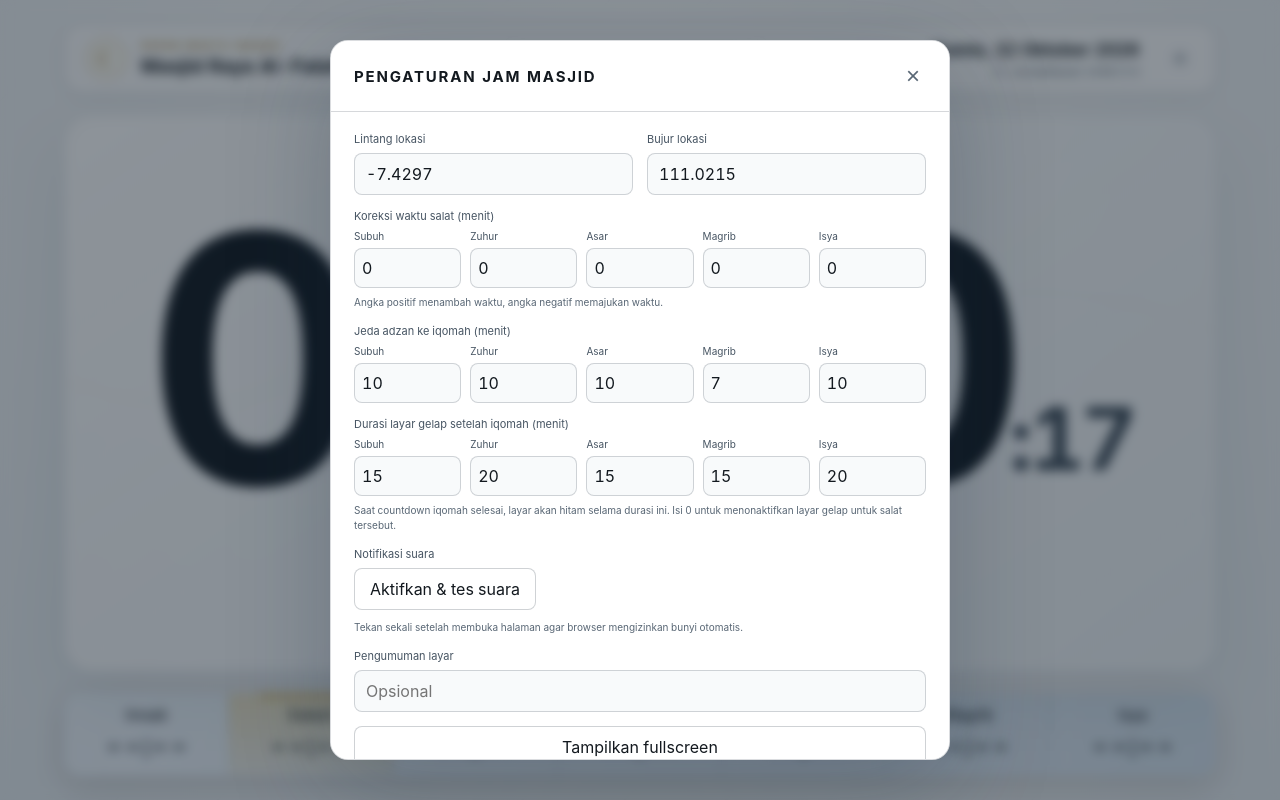
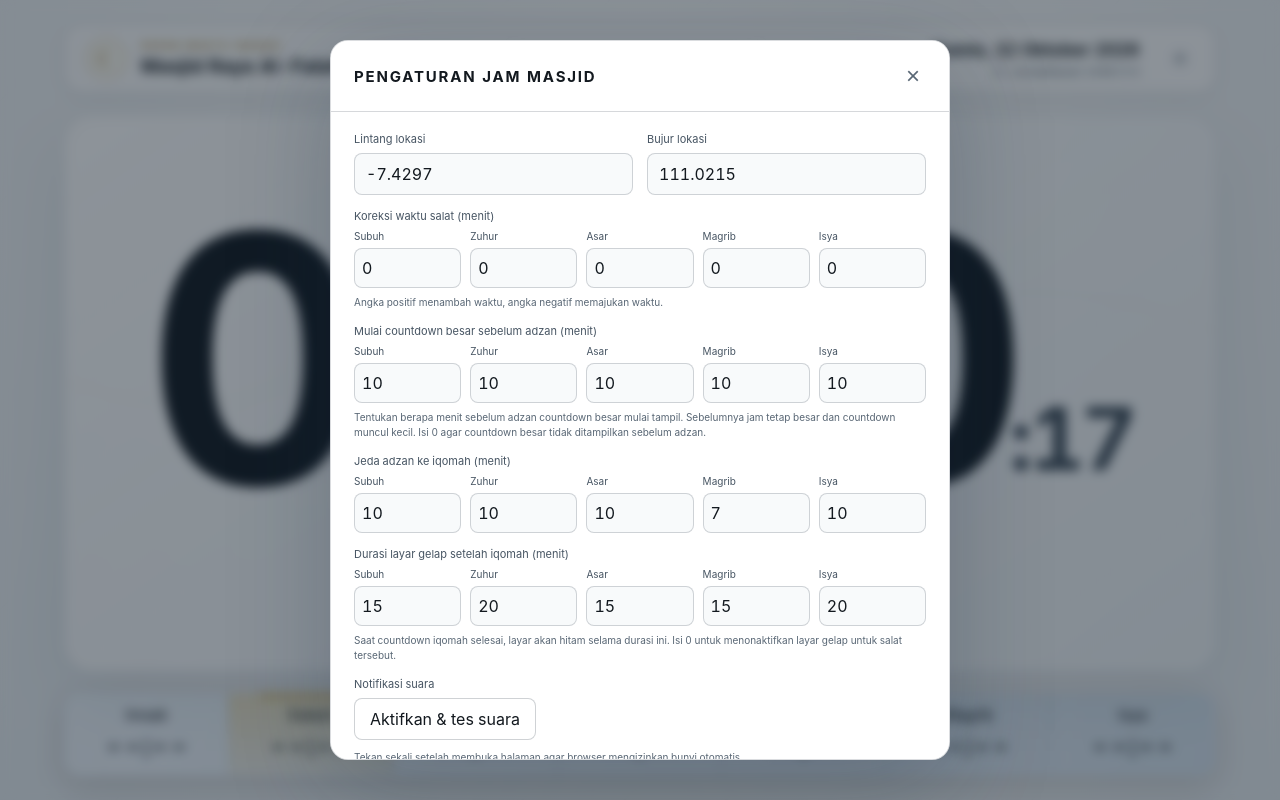
Before and after one commit to unido101/jammasjid, a plain HTML site: page index.html in a window 1280 px wide. Both pictures are taken after a click on the button "Pengaturan". Drawn offline with Linux system fonts and the light colour scheme; no server answers.

Commit message:
Add countdown features and update settings structure

```diff
--- a/index.html
+++ b/index.html
@@ -31,6 +31,18 @@
     #prayerOverlay{display:none;position:fixed;inset:0;z-index:20;background:#000;align-items:center;justify-content:center}
     body.prayer-time #prayerOverlay{display:flex}
     .dark-clock{font-size:clamp(30px,5vh,58px);font-weight:350;letter-spacing:.08em;color:#fff;font-variant-numeric:tabular-nums}
+    .main-countdown{display:none;flex-direction:column;align-items:center;margin:clamp(10px,2vh,26px) 0 0}
+    .main-count-kicker{font-size:clamp(12px,1.25vw,18px);font-weight:650;letter-spacing:.22em;text-transform:uppercase;color:#8b6925}
+    .main-count-title{font-size:clamp(15px,1.8vw,25px);font-weight:600;color:#384651;margin-top:8px}
+    .main-count-value{font-size:clamp(66px,15vw,230px);font-weight:750;line-height:.98;letter-spacing:-.075em;color:#101820;white-space:nowrap;margin-top:5px}
+    body.countdown-main .clock{order:5;font-size:clamp(34px,4vw,58px);font-weight:650;line-height:1;letter-spacing:-.035em;margin:17px 0 0}
+    body.countdown-main .clock .seconds{font-size:.45em;vertical-align:17%;font-weight:550}
+    body.countdown-main .main-countdown{display:flex;order:3}
+    body.countdown-main .clock-label{order:6;margin-top:5px}
+    body.countdown-main .count-card{display:none}
+    body.countdown-main .date-line{order:1}
+    body.countdown-main .hijri-line{order:2}
+    @media(max-width:760px){.main-count-value{font-size:clamp(42px,13vw,98px)}body.countdown-main .clock{font-size:clamp(30px,8vw,48px)}}
     @media(prefers-reduced-motion:reduce){*{transition:none!important}}
   </style>
 </head>
@@ -46,6 +58,7 @@
       <div class="center">
         <div class="date-line" id="dateLine">—</div><div class="hijri-line" id="hijriLine">—</div>
         <div class="clock" id="clock" aria-live="off">--:--<span class="seconds">:--</span></div>
+        <div class="main-countdown" id="mainCountdown"><div class="main-count-kicker" id="mainCountKicker">Menuju adzan</div><div class="main-count-title" id="mainCountTitle">Memuat jadwal…</div><div class="main-count-value" id="mainCountValue">--:--:--</div></div>
         <div class="clock-label">Waktu Indonesia Barat · WIB</div>
         <div class="count-card" id="countCard"><div class="count-info"><div class="count-kicker" id="countKicker">Menuju waktu salat</div><div class="count-title" id="countTitle">Memuat jadwal…</div></div><div class="count-value" id="countValue">--:--:--</div></div>
       </div>
@@ -57,6 +70,7 @@
   <dialog id="settingsDialog"><div class="dialog-head"><h2>Pengaturan Jam Masjid</h2><button class="close" id="closeDialog" aria-label="Tutup">×</button></div><form class="form" id="settingsForm">
     <div class="field"><label for="latitude">Lintang lokasi</label><input id="latitude" type="number" step="0.0001" required></div><div class="field"><label for="longitude">Bujur lokasi</label><input id="longitude" type="number" step="0.0001" required></div>
     <div class="field full"><label>Koreksi waktu salat (menit)</label><div class="iq-grid" id="correctionInputs"></div><span class="hint">Angka positif menambah waktu, angka negatif memajukan waktu.</span></div>
+    <div class="field full"><label>Mulai countdown besar sebelum adzan (menit)</label><div class="iq-grid" id="adhanLeadInputs"></div><span class="hint">Tentukan berapa menit sebelum adzan countdown besar mulai tampil. Sebelumnya jam tetap besar dan countdown muncul kecil. Isi 0 agar countdown besar tidak ditampilkan sebelum adzan.</span></div>
     <div class="field full"><label>Jeda adzan ke iqomah (menit)</label><div class="iq-grid" id="iqamahInputs"></div></div>
     <div class="field full"><label>Durasi layar gelap setelah iqomah (menit)</label><div class="iq-grid" id="darkInputs"></div><span class="hint">Saat countdown iqomah selesai, layar akan hitam selama durasi ini. Isi 0 untuk menonaktifkan layar gelap untuk salat tersebut.</span></div>
     <div class="field full"><label>Notifikasi suara</label><div class="audio-row"><button class="btn" type="button" id="testSound">Aktifkan &amp; tes suara</button><span class="hint" id="audioHint">Tekan sekali setelah membuka halaman agar browser mengizinkan bunyi otomatis.</span></div></div>
@@ -69,10 +83,10 @@
   (()=>{
     const PRAYERS=[['Fajr','Subuh'],['Dhuhr','Zuhur'],['Asr','Asar'],['Maghrib','Magrib'],['Isha','Isya']];
     const DISPLAY=[['Imsak','Imsak'],['Fajr','Subuh'],['Sunrise','Terbit'],['Dhuhr','Zuhur'],['Asr','Asar'],['Maghrib','Magrib'],['Isha','Isya']];
-    const DEFAULTS={latitude:-7.4297,longitude:111.0215,corrections:[0,0,0,0,0],iqamah:[10,10,10,7,10],darkDuration:[15,20,15,15,20],notice:'',soundEnabled:true};
+    const DEFAULTS={latitude:-7.4297,longitude:111.0215,corrections:[0,0,0,0,0],adhanLead:[10,10,10,10,10],iqamah:[10,10,10,7,10],darkDuration:[15,20,15,15,20],notice:'',soundEnabled:true};
     let settings={...DEFAULTS},times={},lastFetchDay='',toastTimer;
     const iqamahAudio=new Audio('./alarm-clock-sound-effects-07.wav');iqamahAudio.preload='auto';
-    try{const saved=JSON.parse(localStorage.getItem('alfalah-settings')||'{}');settings={...settings,...saved};for(const k of ['corrections','iqamah','darkDuration'])if(!Array.isArray(saved[k]))settings[k]=DEFAULTS[k];}catch{}
+    try{const saved=JSON.parse(localStorage.getItem('alfalah-settings')||'{}');settings={...settings,...saved};for(const k of ['corrections','adhanLead','iqamah','darkDuration'])if(!Array.isArray(saved[k]))settings[k]=DEFAULTS[k];}catch{}
     const $=id=>document.getElementById(id),pad=n=>String(n).padStart(2,'0');
     const dateKey=d=>`${d.getFullYear()}-${pad(d.getMonth()+1)}-${pad(d.getDate())}`;
     const prayerAt=(key,index)=>{const match=String(times[key]||'').match(/(\d{1,2}):(\d{2})/);if(!match)return null;return Number(match[1])*60+Number(match[2])+(Number(settings.corrections[index])||0)};
@@ -94,14 +108,18 @@
       }
       $('darkClock').textContent=`${pad(now.getHours())}:${pad(now.getMinutes())}`;
       document.body.classList.toggle('prayer-time',!!darkPrayer);
-      if(darkPrayer){if($('settingsDialog').open)$('settingsDialog').close();return}
+      if(darkPrayer){document.body.classList.remove('countdown-main');if($('settingsDialog').open)$('settingsDialog').close();return}
+      if(!iqamah&&!upcoming){const [key,name]=PRAYERS[0],at=prayerAt(key,0);if(at!==null)upcoming={key,name,index:0,remaining:at+1440-nowMin,tomorrow:true}}
       let mode,title,remaining,activeKey;
       if(iqamah){mode='iqamah';title=`Iqomah ${iqamah.name}`;remaining=iqamah.remaining;activeKey=iqamah.key}
-      else if(upcoming){mode='adhan';title=upcoming.name;remaining=upcoming.remaining;activeKey=upcoming.key}
+      else if(upcoming){mode='adhan';title=upcoming.tomorrow?`${upcoming.name} besok`:upcoming.name;remaining=upcoming.remaining;activeKey=upcoming.key}
       else {const [key,name]=PRAYERS[0],at=prayerAt(key,0);mode='adhan';title=`${name} besok`;remaining=at===null?null:at+1440-nowMin;activeKey=key}
+      const lead=upcoming?Math.max(0,Number(settings.adhanLead[upcoming.index])||0):0;
+      document.body.classList.toggle('countdown-main',!!iqamah||!!upcoming&&lead>0&&upcoming.remaining<=lead);
       $('countKicker').textContent=mode==='iqamah'?'Menuju iqomah':'Menuju adzan';$('countTitle').textContent=mode==='iqamah'?`Iqomah ${title.replace('Iqomah ','')}`:title;
       $('countCard').classList.toggle('urgent',mode==='iqamah');
-      if(remaining===null){$('countValue').textContent='--:--:--'}else{const secs=Math.max(0,Math.floor(remaining*60));$('countValue').textContent=`${pad(Math.floor(secs/3600))}:${pad(Math.floor(secs%3600/60))}:${pad(secs%60)}`}
+      const countText=remaining===null?'--:--:--':(()=>{const secs=Math.max(0,Math.floor(remaining*60));return `${pad(Math.floor(secs/3600))}:${pad(Math.floor(secs%3600/60))}:${pad(secs%60)}`})();
+      $('countValue').textContent=countText;$('mainCountValue').textContent=countText;$('mainCountKicker').textContent=mode==='iqamah'?'Menuju iqomah':'Menuju adzan';$('mainCountTitle').textContent=mode==='iqamah'?iqamah.name:title;
       document.querySelectorAll('.prayer').forEach(el=>el.classList.toggle('active',el.dataset.key===activeKey));
     }
     function tick(){const now=new Date();$('clock').innerHTML=`${pad(now.getHours())}:${pad(now.getMinutes())}<span class="seconds">:${pad(now.getSeconds())}</span>`;const greg=new Intl.DateTimeFormat('id-ID',{weekday:'long',day:'numeric',month:'long',year:'numeric'}).format(now);let hijri='';try{hijri=new Intl.DateTimeFormat('id-ID-u-ca-islamic-umalqura',{day:'numeric',month:'long',year:'numeric'}).format(now)+' H'}catch{}$('gregorian').textContent=greg;$('dateLine').textContent=greg;$('hijri').textContent=hijri;$('hijriLine').textContent=hijri;if(dateKey(now)!==lastFetchDay)loadTimes();updateCountdown(now)}
@@ -109,14 +127,14 @@
       try{const response=await fetch(url,{cache:'no-store'});if(!response.ok)throw Error('Jadwal tidak dapat diambil');const json=await response.json();if(json.code!==200)throw Error('Data jadwal tidak tersedia');times=json.data.timings;localStorage.setItem('alfalah-times',JSON.stringify({day:today,times,latitude:settings.latitude,longitude:settings.longitude}));$('apiStatus').textContent='Metode Kemenag RI · diperbarui otomatis setiap hari';}
       catch(e){try{const cached=JSON.parse(localStorage.getItem('alfalah-times')||'null');if(cached&&cached.latitude===settings.latitude&&cached.longitude===settings.longitude){times=cached.times;$('apiStatus').textContent='Jadwal tersimpan · internet tidak tersedia';}else throw e}catch{$('apiStatus').textContent='Jadwal belum tersedia · periksa koneksi internet'}}renderPrayers();updateCountdown(new Date())
     }
-    function buildInputs(id,values,suffix){const host=$(id);const min=suffix==='koreksi'?-90:0,max=suffix==='gelap'?120:90;host.innerHTML=PRAYERS.map(([,name],i)=>`<div class="iq-cell"><label for="${id}-${i}">${name}</label><input id="${id}-${i}" type="number" min="${min}" max="${max}" step="1" value="${values[i]??0}" required></div>`).join('')}
-    function openSettings(){$('latitude').value=settings.latitude;$('longitude').value=settings.longitude;buildInputs('correctionInputs',settings.corrections,'koreksi');buildInputs('iqamahInputs',settings.iqamah,'menit');buildInputs('darkInputs',settings.darkDuration,'gelap');$('noticeInput').value=settings.notice||'';$('settingsDialog').showModal()}
+    function buildInputs(id,values,suffix){const host=$(id);const min=suffix==='koreksi'?-90:0,max=suffix==='gelap'?120:suffix==='adhan'?180:90;host.innerHTML=PRAYERS.map(([,name],i)=>`<div class="iq-cell"><label for="${id}-${i}">${name}</label><input id="${id}-${i}" type="number" min="${min}" max="${max}" step="1" value="${values[i]??0}" required></div>`).join('')}
+    function openSettings(){$('latitude').value=settings.latitude;$('longitude').value=settings.longitude;buildInputs('correctionInputs',settings.corrections,'koreksi');buildInputs('adhanLeadInputs',settings.adhanLead,'adhan');buildInputs('iqamahInputs',settings.iqamah,'menit');buildInputs('darkInputs',settings.darkDuration,'gelap');$('noticeInput').value=settings.notice||'';$('settingsDialog').showModal()}
     $('settingsBtn').addEventListener('click',openSettings);$('closeDialog').addEventListener('click',()=>$('settingsDialog').close());$('cancelBtn').addEventListener('click',()=>$('settingsDialog').close());
-    $('settingsForm').addEventListener('submit',e=>{e.preventDefault();settings={...settings,latitude:Number($('latitude').value),longitude:Number($('longitude').value),corrections:PRAYERS.map((_,i)=>Number($(`correctionInputs-${i}`).value)),iqamah:PRAYERS.map((_,i)=>Number($(`iqamahInputs-${i}`).value)),darkDuration:PRAYERS.map((_,i)=>Number($(`darkInputs-${i}`).value)),notice:$('noticeInput').value.trim()};if(settings.iqamah.some(v=>v<0||v>90)||settings.corrections.some(v=>v< -90||v>90)||settings.darkDuration.some(v=>v<0||v>120)){toast('Jeda iqomah harus 0–90 menit dan layar gelap 0–120 menit.');return}localStorage.setItem('alfalah-settings',JSON.stringify(settings));$('settingsDialog').close();renderPrayers();loadTimes(true);toast('Pengaturan tersimpan')});
+    $('settingsForm').addEventListener('submit',e=>{e.preventDefault();settings={...settings,latitude:Number($('latitude').value),longitude:Number($('longitude').value),corrections:PRAYERS.map((_,i)=>Number($(`correctionInputs-${i}`).value)),adhanLead:PRAYERS.map((_,i)=>Number($(`adhanLeadInputs-${i}`).value)),iqamah:PRAYERS.map((_,i)=>Number($(`iqamahInputs-${i}`).value)),darkDuration:PRAYERS.map((_,i)=>Number($(`darkInputs-${i}`).value)),notice:$('noticeInput').value.trim()};if(settings.iqamah.some(v=>v<0||v>90)||settings.adhanLead.some(v=>v<0||v>180)||settings.corrections.some(v=>v< -90||v>90)||settings.darkDuration.some(v=>v<0||v>120)){toast('Countdown adzan harus 0–180 menit, jeda iqomah 0–90 menit, dan layar gelap 0–120 menit.');return}localStorage.setItem('alfalah-settings',JSON.stringify(settings));$('settingsDialog').close();renderPrayers();loadTimes(true);toast('Pengaturan tersimpan')});
     $('testSound').addEventListener('click',async()=>{try{settings.soundEnabled=true;localStorage.setItem('alfalah-settings',JSON.stringify(settings));iqamahAudio.currentTime=0;await iqamahAudio.play();$('audioHint').textContent='Suara aktif. File nada notifikasi berhasil diputar.'}catch{$('audioHint').textContent='Browser belum dapat memutar audio. Periksa volume dan izin suara TV/browser.'}});
     $('fullscreenBtn').addEventListener('click',async()=>{try{await document.documentElement.requestFullscreen();$('settingsDialog').close()}catch{toast('Fullscreen tidak didukung browser ini.')}});
     document.addEventListener('keydown',e=>{if(e.key.toLowerCase()==='f'&&!e.ctrlKey&&!e.altKey&&!e.metaKey&&!$('settingsDialog').open)document.documentElement.requestFullscreen?.().catch(()=>{})});
-    buildInputs('correctionInputs',settings.corrections,'koreksi');buildInputs('iqamahInputs',settings.iqamah,'menit');buildInputs('darkInputs',settings.darkDuration,'gelap');renderPrayers();loadTimes();tick();setInterval(tick,1000);
+    buildInputs('correctionInputs',settings.corrections,'koreksi');buildInputs('adhanLeadInputs',settings.adhanLead,'adhan');buildInputs('iqamahInputs',settings.iqamah,'menit');buildInputs('darkInputs',settings.darkDuration,'gelap');renderPrayers();loadTimes();tick();setInterval(tick,1000);
   })();
   </script>
 </body>
```
